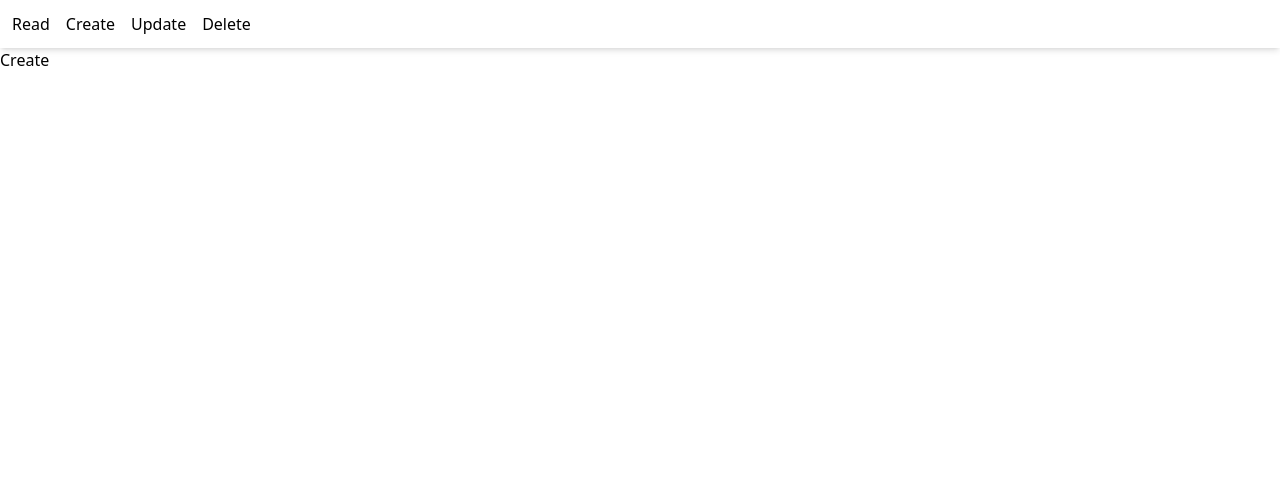
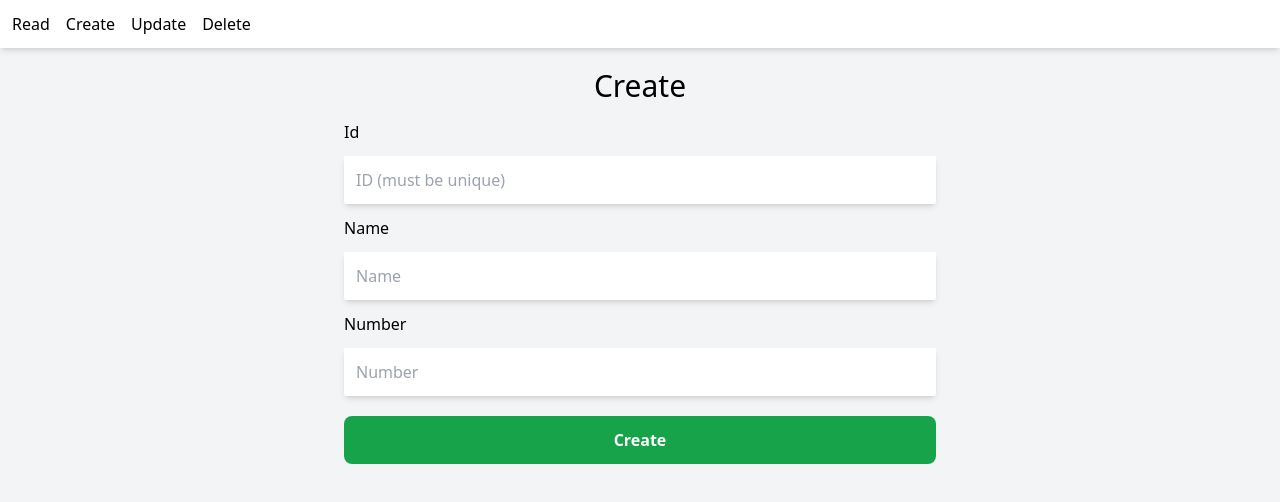
Before and after one commit to BaksaVrato/crud-mevn, a Vue app in the folder fe/crud-app/: page /#/create in a window 1280 px wide. Shown: the top 502 px of the page. Built offline with nearby package versions, Linux system fonts and the light colour scheme.

Commit message:
fe forms

```diff
--- a/fe/crud-app/src/App.vue
+++ b/fe/crud-app/src/App.vue
@@ -1,5 +1,5 @@
 <template>
-  <div class="flex flex-col min-h-screen">
+  <div class="flex flex-col min-h-screen bg-gray-100">
     <Navbar/>
     <section class="flex flex-1 mt-12">
       <router-view/>
@@ -11,5 +11,4 @@
 
 import Navbar from './components/Navbar.vue'
 
-
 </script>
--- a/fe/crud-app/src/components/Navbar.vue
+++ b/fe/crud-app/src/components/Navbar.vue
@@ -1,5 +1,5 @@
 <template>
-  <div class="fixed z-10 w-full shadow-md p-3">
+  <div class="fixed z-10 w-full shadow-md p-3 bg-white">
     <nav class="flex gap-4 flex-row">
 
       <router-link
--- a/fe/crud-app/src/views/CreateView.vue
+++ b/fe/crud-app/src/views/CreateView.vue
@@ -1,6 +1,20 @@
 <template>
-  <div>
-    <h1>Create</h1>
+  <div class="flex flex-col items-center flex-1 pt-5 px-12">
+    <h1 class="text-3xl text-bold">Create</h1>
+    <form
+      class="flex flex-col gap-3 mt-4 w-full sm:w-1/2"
+      >
+      <label for="id">Id</label>
+      <input type="number" name="id" id="id" class="p-3 shadow-md rounded-sm flex" placeholder="ID (must be unique)">
+
+      <label for="name">Name</label>
+      <input type="text" name="name" id="name" class="p-3 shadow-md rounded-sm" placeholder="Name">
+
+      <label for="number">Number</label>
+      <input type="number" name="number" id="number" class="p-3 shadow-md rounded-sm" placeholder="Number">
+
+      <button type="submit" class="p-3 bg-green-600 rounded-lg font-bold text-white mt-2">Create</button>
+    </form>
   </div>
 </template>
 
--- a/fe/crud-app/src/views/DeleteView.vue
+++ b/fe/crud-app/src/views/DeleteView.vue
@@ -1,6 +1,14 @@
 <template>
-  <div>
-    <h1>Delete</h1>
+  <div class="flex flex-col items-center flex-1 pt-5 px-12">
+    <h1 class="text-3xl text-bold">Delete</h1>
+    <form
+      class="flex flex-col gap-3 mt-4 w-full sm:w-1/2"
+      >
+      <label for="id">Id</label>
+      <input type="number" name="id" id="id" class="p-3 shadow-md rounded-sm flex" placeholder="ID of item you want to delete">
+
+      <button type="submit" class="p-3 bg-red-500 rounded-lg font-bold text-white mt-2">Delete</button>
+    </form>
   </div>
 </template>
 
--- a/fe/crud-app/src/views/ReadView.vue
+++ b/fe/crud-app/src/views/ReadView.vue
@@ -1,6 +1,14 @@
 <template>
-  <div>
-    <h1>Read</h1>
+  <div class="flex flex-col items-center flex-1 pt-5 px-12">
+    <h1 class="text-3xl text-bold">Read</h1>
+    <form
+      class="flex flex-col gap-3 mt-4 w-full sm:w-1/2"
+      >
+      <label for="id">Id</label>
+      <input type="number" name="id" id="id" class="p-3 shadow-md rounded-sm flex" placeholder="ID of item you want to get">
+
+      <button type="submit" class="p-3 bg-blue-500 rounded-lg font-bold text-white mt-2">Read</button>
+    </form>
   </div>
 </template>
 
--- a/fe/crud-app/src/views/UpdateView.vue
+++ b/fe/crud-app/src/views/UpdateView.vue
@@ -1,6 +1,20 @@
 <template>
-  <div>
-    <h1>Update</h1>
+  <div class="flex flex-col items-center flex-1 pt-5 px-12">
+    <h1 class="text-3xl text-bold">Update</h1>
+    <form
+      class="flex flex-col gap-3 mt-4 w-full sm:w-1/2"
+      >
+      <label for="id">Id</label>
+      <input type="number" name="id" id="id" class="p-3 shadow-md rounded-sm flex" placeholder="Id of item you want to update">
+
+      <label for="name">Name</label>
+      <input type="text" name="name" id="name" class="p-3 shadow-md rounded-sm" placeholder="New name">
+
+      <label for="number">Number</label>
+      <input type="number" name="number" id="number" class="p-3 shadow-md rounded-sm" placeholder="New number">
+
+      <button type="submit" class="p-3 bg-amber-600 rounded-lg font-bold text-white mt-2">Update</button>
+    </form>
   </div>
 </template>
 
```
